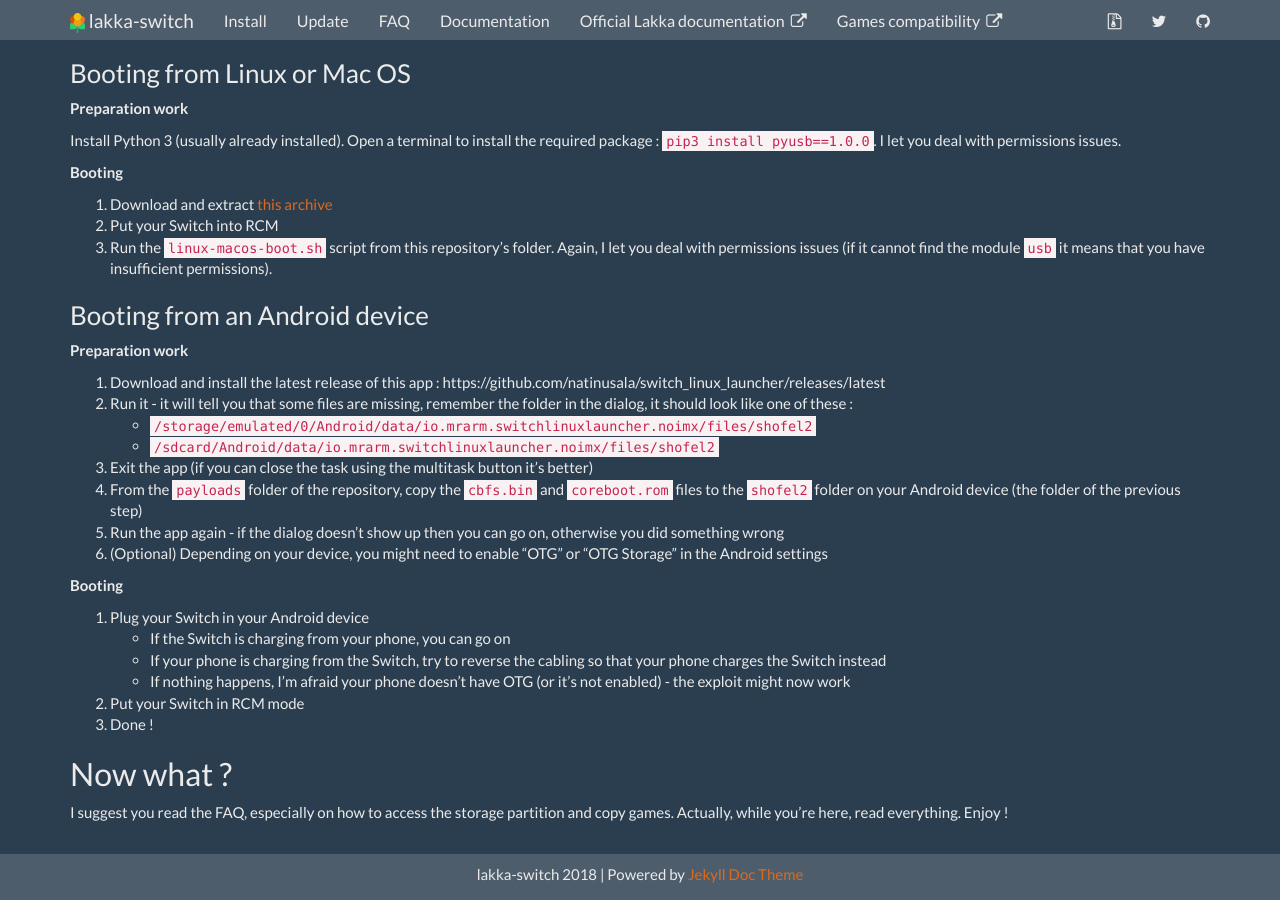
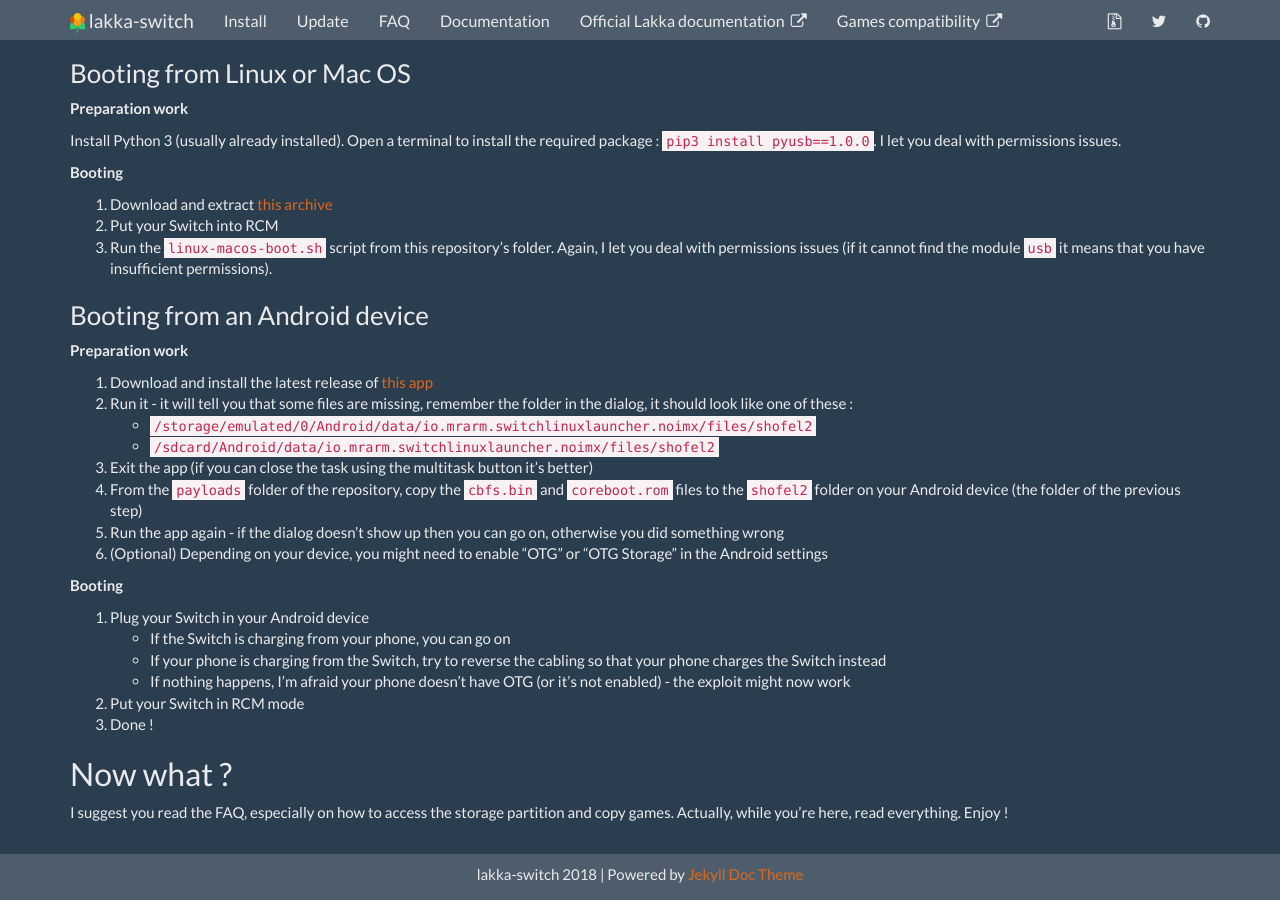
Before and after one commit to lakka-switch/documentation, a Jekyll site: the page built from installation.md, in a window 1280 px wide and 900 px high, scrolled down 1690 px. Built offline with Jekyll 4.4.1, drawn with Linux system fonts in a browser that asks for light colours; nearby versions of some CDN libraries; some of the changed lines change nothing that is shown.

Commit message:
Update installation.md

```diff
--- a/installation.md
+++ b/installation.md
@@ -79,7 +79,7 @@
 
 **Preparation work**
 
-1. Download and install the latest release of this app : https://github.com/natinusala/switch_linux_launcher/releases/latest
+1. Download and install the latest release of [this app](https://github.com/lakka-switch/switch_linux_launcher/releases/latest)
 2. Run it - it will tell you that some files are missing, remember the folder in the dialog, it should look like one of these :
     * `/storage/emulated/0/Android/data/io.mrarm.switchlinuxlauncher.noimx/files/shofel2`
     * `/sdcard/Android/data/io.mrarm.switchlinuxlauncher.noimx/files/shofel2`
```
